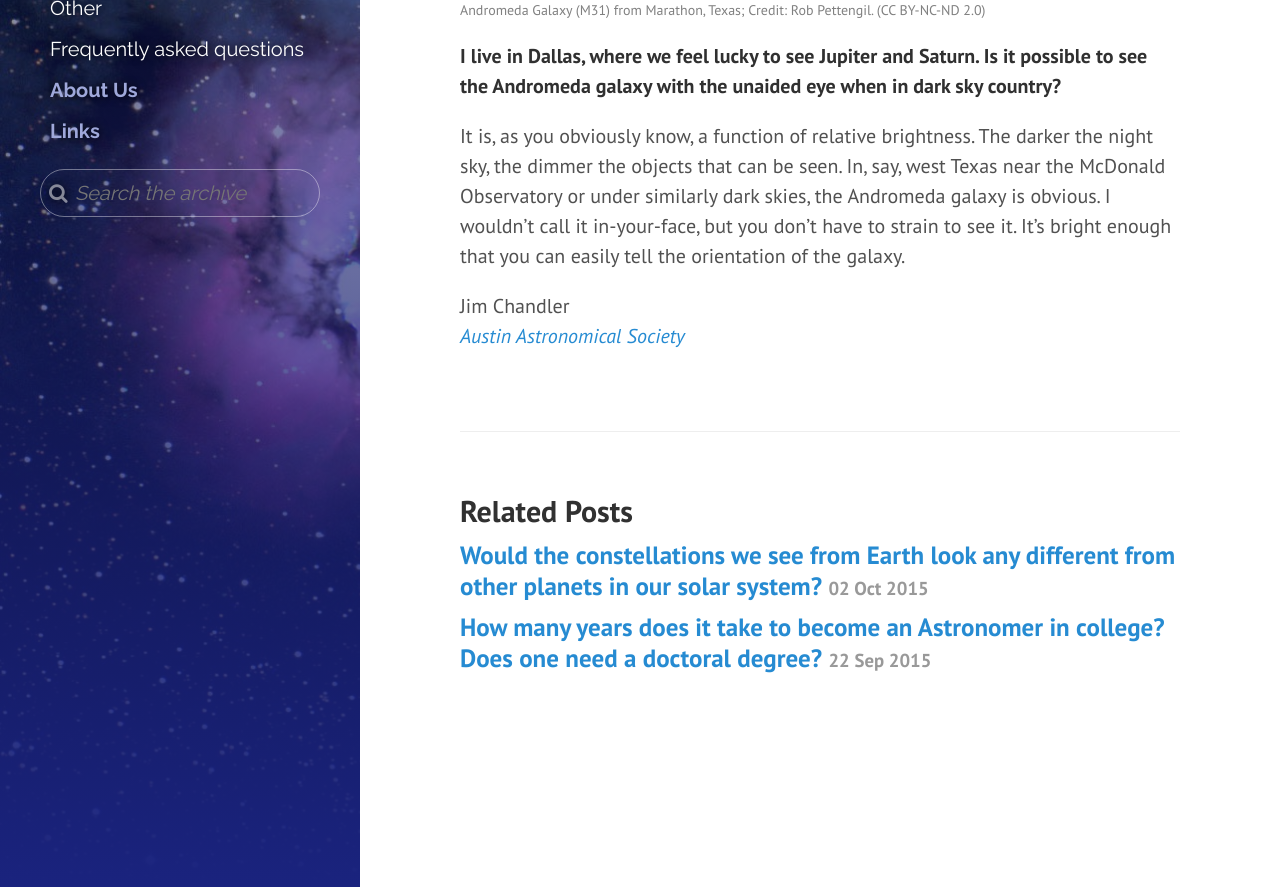
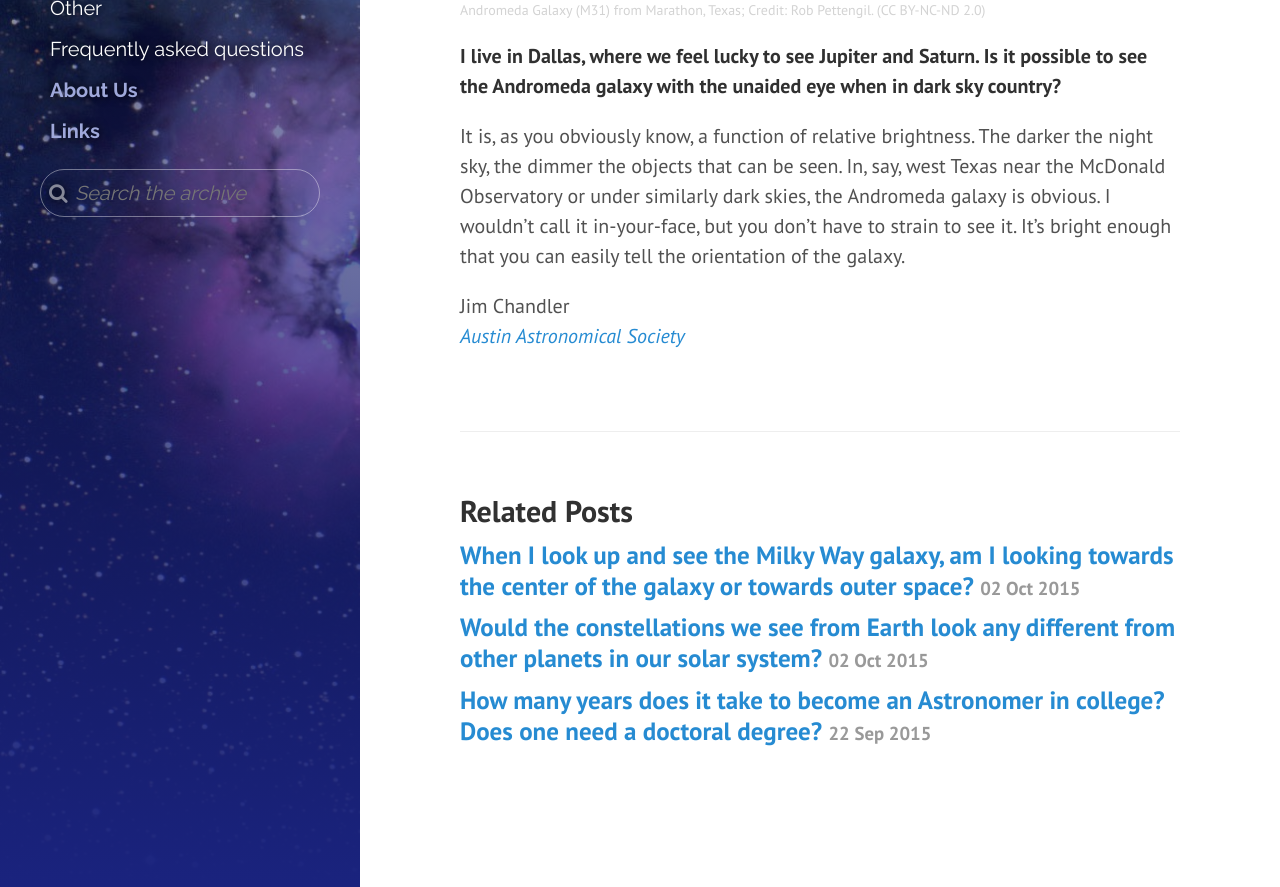
Before and after one commit to askanastronomer/askanastronomer.github.io, a Jekyll site: the page built from _posts/2015-10-02-dark-sky-in-texas.md, in a window 1280 px wide and 1400 px high, scrolled down 87 px. Shown: the part 513-1400 px from the top of the window. Built offline with Jekyll 4.4.1, drawn with Linux system fonts in a browser that asks for light colours; nearby versions of some CDN libraries.

Commit message:
Added ZV's question to the archive

```diff
--- /dev/null
+++ b/_posts/2015-10-02-looking-at-the-milky-way.md
@@ -0,0 +1,47 @@
+---
+layout: post
+title: When I look up and see the Milky Way galaxy, am I looking towards the center of the galaxy or towards outer space?
+categories: galaxies
+---
+<div class="image">
+<img src="http://photojournal.jpl.nasa.gov/figures/PIA12348_fig2.jpg">
+<div class="caption">The center of the Milky Way as seen from the Spitzer Space Telescope. Credit: NASA/JPL-Caltech/ESA/CXC/STScI</div>
+</div>
+
+**When I look up and see the Milky Way galaxy, am I looking towards the center of the galaxy or towards outer space?**
+
+**Tell me a good astronomy joke while you're at it.**
+
+That is a great question! In fact, you are generally looking into the DISC of the Milky Way galaxy.  I'm sure you've seen some images, which are really just artists' concepts, of what our galaxy looks like.  From a face-on view it looks a little something like this:
+
+<div class="image">
+<img src="/img/babhgjfh.png">
+<div class="caption">
+Credit: NASA/JPL-Caltech/ESO/R. Hurt
+</div>
+</div>
+
+And from an edge-on view it looks a little something like this:
+
+<div class="image">
+<img src="/img/hijgdfff.png">
+</div>
+
+Again, these are not actual images of the Milky Way, just what it might look like.  Given our location inside of the Milky way, it is impossible for us to take on image of our own galaxy!
+
+So the Milky Way is a big frisbee-shaped disc that has these spiral-arm structures winding their way from the center to the outskirts.  The Earth sits within this disc, and so when we look up at the night sky, the Milky Way appears as a long "milky" strip running across it.  The center of the galaxy occupies only a small portion of the entire strip and can generally only be seen if you are in the southern hemisphere.  Here's an image where the lines are pointing to the center:
+
+<div class="image">
+<img src="/img/ejifahfi.png">
+<div class="caption">Credit: Ethan Tweedie Photography</div>
+</div>
+
+As far as outer space goes, it depends on what you consider "outer."  Some would call just a few dozen miles above the Earth's surface outer space ([check out the definition of the Karman Line](https://en.wikipedia.org/wiki/K%C3%A1rm%C3%A1n_line)).  But certainly, if you want to look as far as humanly possibly, don't look into the milky strip of the galaxy where all sorts of dust, gas, and debris will cloud your vision, but rather into the seemingly dark and empty regions surrounding it.  Here, if the viewing conditions are especially good, you can see things like the Small and Large Magellanic clouds and, if you're very lucky and have very good eyes, Andromeda Galaxy.  These are the only three objects visible to the naked eye which are not a part of our own galaxy.  The Magellanic clouds are dwarf galaxies orbiting the Milky Way, and Andromeda is our nearest galactic neighbor, 2.54 million light years away, the most distant object visible to the naked eye!
+
+Anyways, sorry if you expected a brief answer, but if you ask an astronomer about astronomy, you're bound to get a long and passionate response!
+
+Astronomy Joke:<br>
+*How do you organize a space party? ....... You Planet!*
+
+Zach Vanderbosch<br>
+*UT Austin*
--- a/public/css/aaa.css
+++ b/public/css/aaa.css
@@ -1,6 +1,6 @@
 .caption {
   font-size:0.7rem;
-  color:gray;
+  color:lightgray;
 }
 
 .image {
```
Also changed, not shown: img/babhgjfh.png (added), img/ejifahfi.png (added), img/hijgdfff.png (added).
